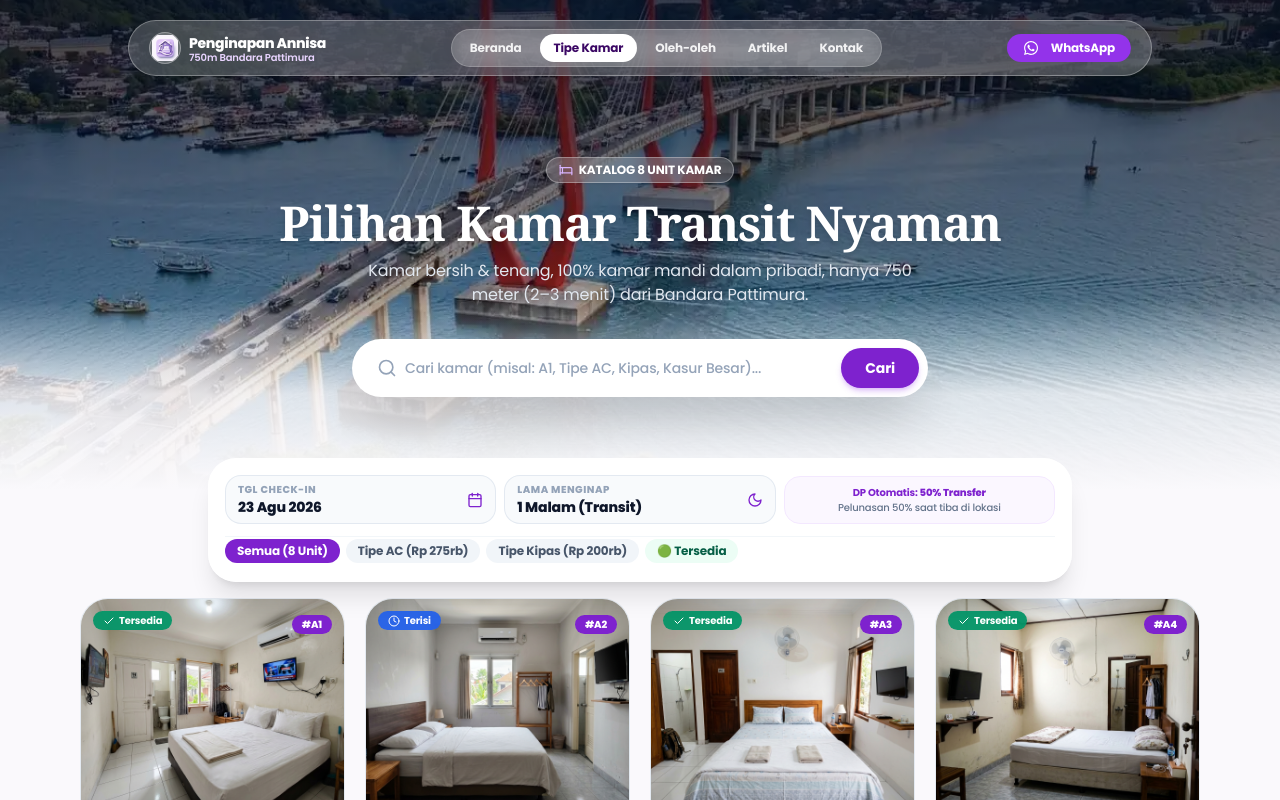
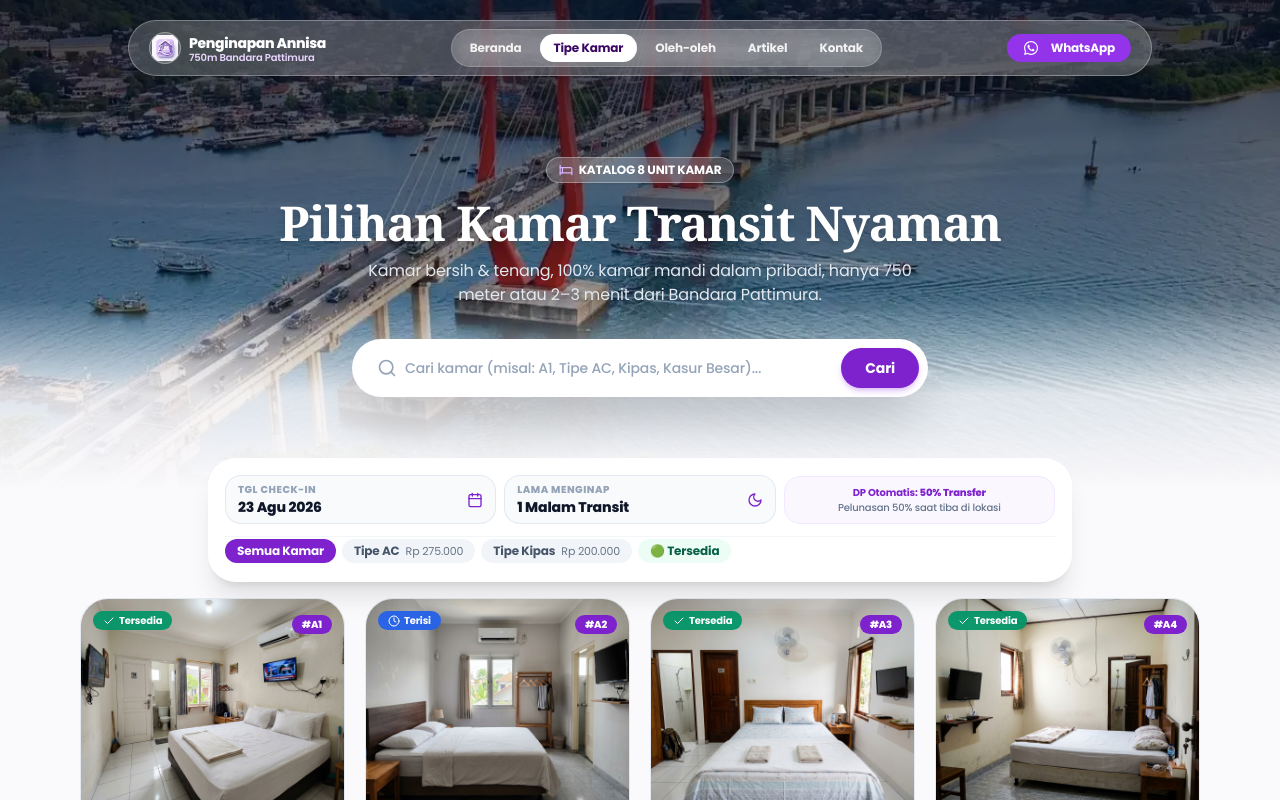
Before and after one commit to ilsetiawan1/penginapan-annisa, a Next.js app in the folder apps/web/: page /kamar in a window 1280 px wide. Shown: the top 800 px of the page. Built offline with nearby package versions, Linux system fonts and the light colour scheme.

Commit message:
style(rooms): eliminate parentheses from subtitles, filters, and stay options for cleaner modern typography

```diff
--- a/apps/web/src/features/public/home/components/booking-widget.tsx
+++ b/apps/web/src/features/public/home/components/booking-widget.tsx
@@ -169,7 +169,7 @@ Apakah kamar ini tersedia di tanggal tersebut? Terima kasih! 🙏`;
               onChange={(e) => setNights(Number(e.target.value))}
               className="w-full bg-transparent text-xs sm:text-sm font-extrabold text-slate-950 outline-none cursor-pointer"
             >
-              <option value={1}>1 Malam (Transit)</option>
+              <option value={1}>1 Malam Transit</option>
               <option value={2}>2 Malam</option>
               <option value={3}>3 Malam</option>
               <option value={4}>4 Malam</option>
--- a/apps/web/src/features/public/rooms/components/room-filter.tsx
+++ b/apps/web/src/features/public/rooms/components/room-filter.tsx
@@ -59,7 +59,7 @@ export function RoomFilter({
                 LAMA MENGINAP
               </span>
               <span className="text-xs sm:text-sm font-black text-slate-900 block leading-tight">
-                {nights} Malam {nights === 1 ? "(Transit)" : ""}
+                {nights} Malam {nights === 1 ? "Transit" : ""}
               </span>
             </div>
             <Moon className="w-4 h-4 text-purple-700 shrink-0" />
@@ -69,7 +69,7 @@ export function RoomFilter({
               onChange={(e) => onNightsChange(Number(e.target.value))}
               className="absolute inset-0 opacity-0 w-full h-full cursor-pointer"
             >
-              <option value={1}>1 Malam (Transit)</option>
+              <option value={1}>1 Malam Transit</option>
               <option value={2}>2 Malam</option>
               <option value={3}>3 Malam</option>
               <option value={4}>4 Malam</option>
@@ -99,29 +99,31 @@ export function RoomFilter({
                 : "bg-slate-100 text-slate-600 hover:text-purple-700"
             }`}
           >
-            Semua (8 Unit)
+            Semua Kamar
           </button>
           <button
             type="button"
             onClick={() => onFilterChange("ac")}
-            className={`px-3 py-1 rounded-xl text-[11px] sm:text-xs font-bold shrink-0 transition-all cursor-pointer ${
+            className={`px-3 py-1 rounded-xl text-[11px] sm:text-xs font-bold shrink-0 transition-all cursor-pointer flex items-center gap-1.5 ${
               activeFilter === "ac"
                 ? "bg-purple-700 text-white shadow-xs"
                 : "bg-slate-100 text-slate-600 hover:text-purple-700"
             }`}
           >
-            Tipe AC (Rp 275rb)
+            <span>Tipe AC</span>
+            <span className="font-normal opacity-80 text-[10px] sm:text-[11px]">Rp 275.000</span>
           </button>
           <button
             type="button"
             onClick={() => onFilterChange("kipas")}
-            className={`px-3 py-1 rounded-xl text-[11px] sm:text-xs font-bold shrink-0 transition-all cursor-pointer ${
+            className={`px-3 py-1 rounded-xl text-[11px] sm:text-xs font-bold shrink-0 transition-all cursor-pointer flex items-center gap-1.5 ${
               activeFilter === "kipas"
                 ? "bg-purple-700 text-white shadow-xs"
                 : "bg-slate-100 text-slate-600 hover:text-purple-700"
             }`}
           >
-            Tipe Kipas (Rp 200rb)
+            <span>Tipe Kipas</span>
+            <span className="font-normal opacity-80 text-[10px] sm:text-[11px]">Rp 200.000</span>
           </button>
           <button
             type="button"
--- a/apps/web/src/features/public/rooms/components/room-hero.tsx
+++ b/apps/web/src/features/public/rooms/components/room-hero.tsx
@@ -33,7 +33,7 @@ export function RoomHero({ searchQuery, onSearchChange }: RoomHeroProps) {
         </h1>
 
         <p className="text-xs sm:text-sm md:text-base text-slate-200 font-normal max-w-xl mx-auto leading-relaxed drop-shadow-sm mb-6 sm:mb-8">
-          Kamar bersih &amp; tenang, 100% kamar mandi dalam pribadi, hanya 750 meter (2–3 menit)
+          Kamar bersih &amp; tenang, 100% kamar mandi dalam pribadi, hanya 750 meter atau 2–3 menit
           dari Bandara Pattimura.
         </p>
 
```
